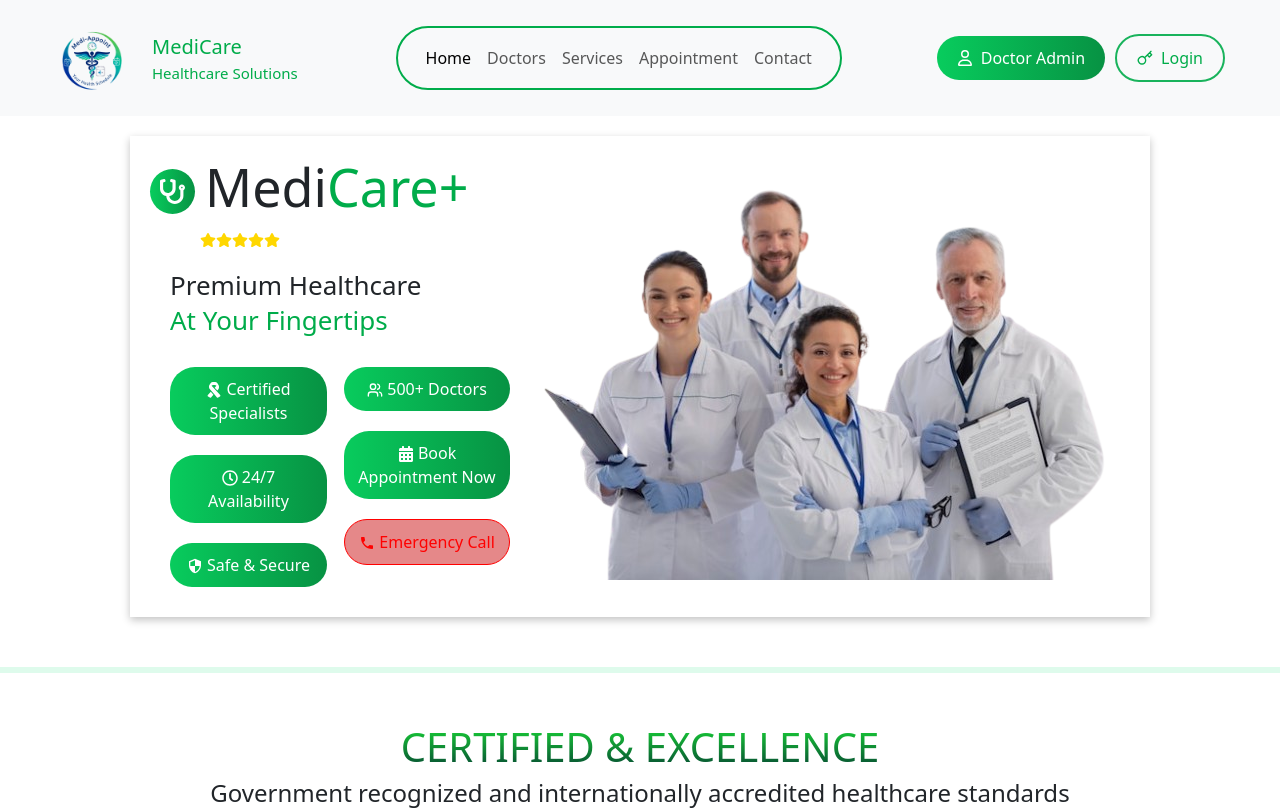
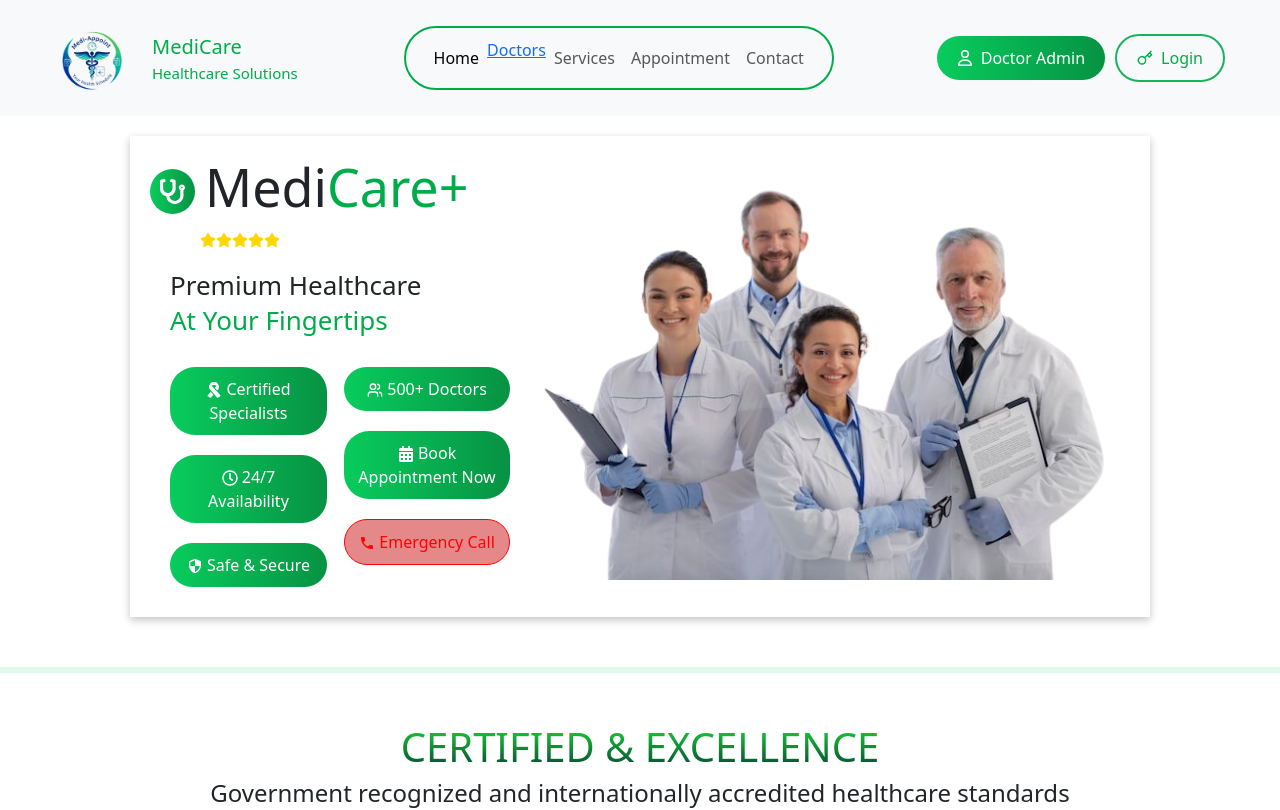
Before and after one commit to v-zala10/Hospital, a React (Create React App) app: page / in a window 1280 px wide. Shown: the top 810 px of the page. Built offline with nearby package versions, Linux system fonts and the light colour scheme.

Commit message:
nav link

```diff
--- a/src/components/Navbar.jsx
+++ b/src/components/Navbar.jsx
@@ -2,7 +2,7 @@ import React from 'react'
 import logo from '../images/logo.webp'
 import { FaRegUser } from "react-icons/fa6";
 import { FiKey } from "react-icons/fi";
-
+import { NavLink } from 'react-router-dom';
 function Navbar() {
   return (
     <div>
@@ -21,7 +21,7 @@ function Navbar() {
                 <a class="nav-link active" aria-current="page" href="#">Home</a>
               </li>
               <li class="nav-item">
-                <a class="nav-link" href="#">Doctors</a>
+                <NavLink class="nav-link" to='/doctors'>Doctors</NavLink>
               </li>
               <li class="nav-item">
                 <a class="nav-link" href="#">Services</a>
```
